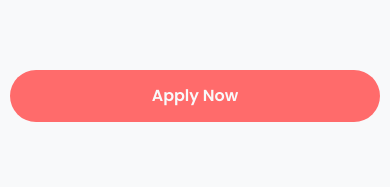
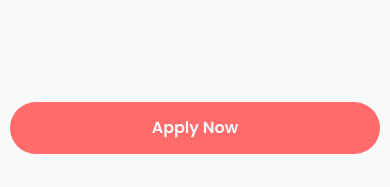
Before and after one commit to aatmaneoulmouden/artcode, a website: page index.html in a window 390 px wide. Both pictures are taken after a click on the button 366 px from the left and 40 px from the top of the page. Shown: the part 610-797 px from the top of the page. Drawn offline with nearby package versions, Linux system fonts and the light colour scheme.

Commit message:
Apply button in mobile menu updates

```diff
--- a/index.html
+++ b/index.html
@@ -169,7 +169,7 @@
                 </ul>
                 <a
                   href="#apply"
-                  class="absolute bottom-28 left-0 w-full text-center px-8 py-3.5 font-semibold bg-accent rounded-full text-background hover:bg-primary"
+                  class="absolute bottom-20 left-0 w-full text-center px-8 py-3.5 font-semibold bg-accent rounded-full text-background hover:bg-primary"
                   >Apply Now</a
                 >
               </div>
```
Also changed, not shown: assets/css/output.css.
